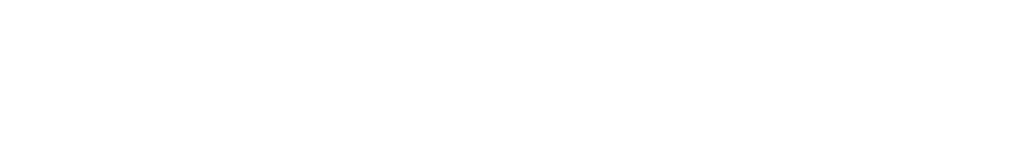
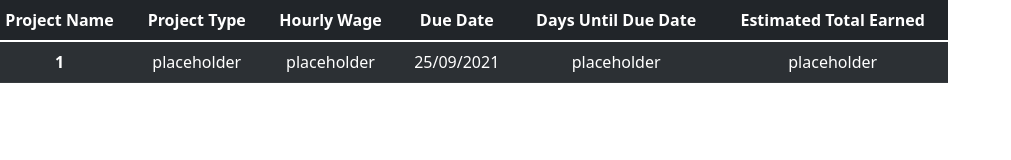
Before and after one commit to vcapella/Mini-Project_Project-Tracker, a plain HTML site: page index.html in a window 1280 px wide. Shown: the whole page, without its empty margins (0-1011 px from the left). Drawn offline with nearby package versions, Linux system fonts and the light colour scheme.

Commit message:
did table HTML from bootstrap

```diff
--- a/Script/script.js
+++ b/Script/script.js
@@ -0,0 +1,6 @@
+//set date that appears in boxes
+let timeUntil = $('timeuntil')
+let dueDate = $('duedate')
+let endDate = moment(timeUntil.textcontent, "DDDD hh:mm:ss") - moment("DDDD hh:mm:ss")
+
+dueDate.textcontent = endDate
--- a/index.html
+++ b/index.html
@@ -4,9 +4,39 @@
     <meta charset="UTF-8">
     <meta http-equiv="X-UA-Compatible" content="IE=edge">
     <meta name="viewport" content="width=device-width, initial-scale=1.0">
+    <link href="https://cdn.jsdelivr.net/npm/bootstrap@5.1.1/dist/css/bootstrap.min.css" rel="stylesheet">
     <title>Project_Tracker</title>
 </head>
 <body>
-
+    <div class="row col-12 col-md-9 col-lg-9">
+        <table class="table table-dark table-striped align-middle text-center">
+            <thead>
+              <tr>
+                <th scope="col">Project Name</th>
+                <th scope="col">Project Type</th>
+                <th scope="col">Hourly Wage</th>
+                <th scope="col">Due Date</th>
+                <th scope="col">Days Until Due Date</th>
+                <th scope="col">Estimated Total Earned</th>
+              </tr>
+            </thead>
+            <tbody>
+              <tr>
+                <th scope="row">1</th>
+                <td>placeholder</td>
+                <td>placeholder</td>
+                <td class="duedate">25/09/2021</td>
+                <!--we want to populate these ones with a tag so we can use moment.js to calculate the time until-->
+                <td class="timeuntil">placeholder</td>
+                <td>placeholder</td>
+              </tr>
+            </tbody>
+          </table>
+    </div>
+    <script src="https://cdnjs.cloudflare.com/ajax/libs/moment.js/2.29.1/moment.min.js"></script>
+    <script src="https://cdnjs.cloudflare.com/ajax/libs/jquery/3.5.1/jquery.slim.min.js"></script>
+    <script src="https://cdnjs.cloudflare.com/ajax/libs/popper.js/1.16.1/umd/popper.min.js"></script>
+    <script src="https://cdnjs.cloudflare.com/ajax/libs/twitter-bootstrap/4.5.0/js/bootstrap.min.js"></script>
+    <script src="./Script/script.js"></script>
 </body>
 </html>
```
